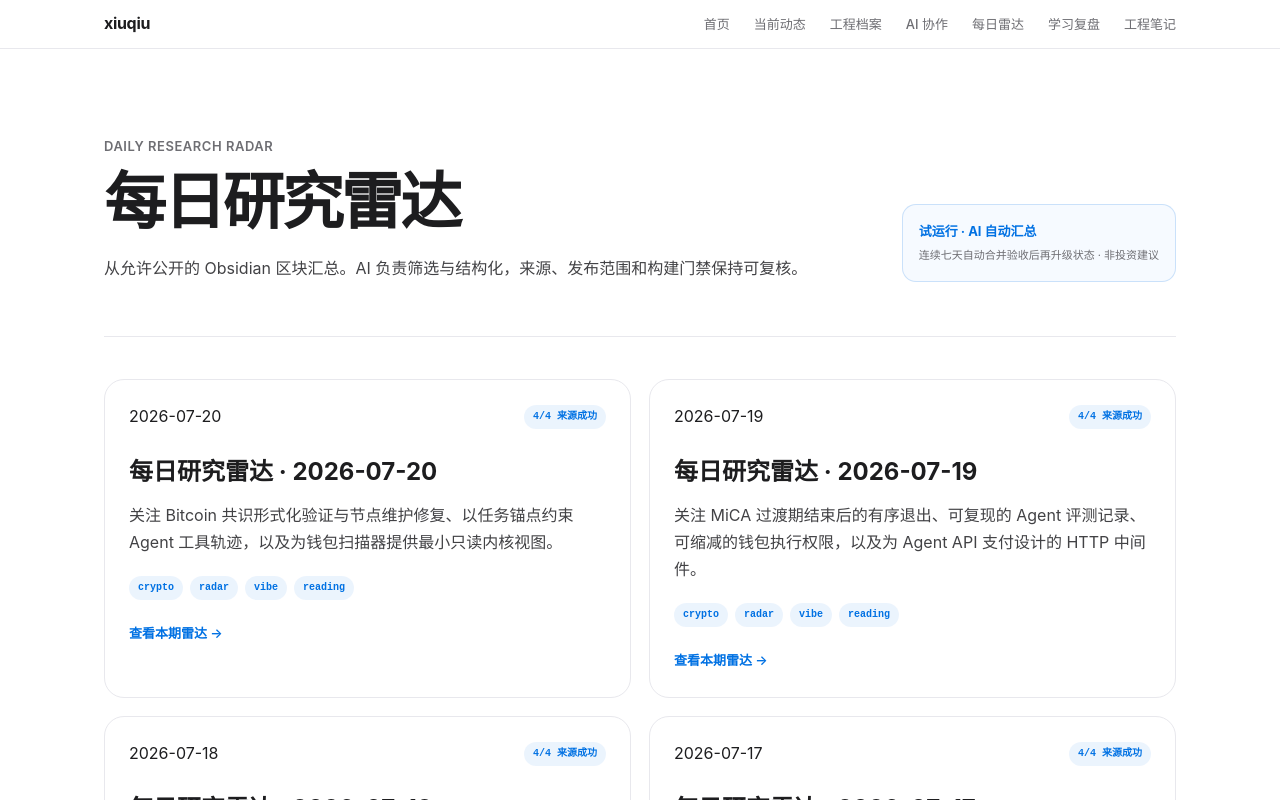
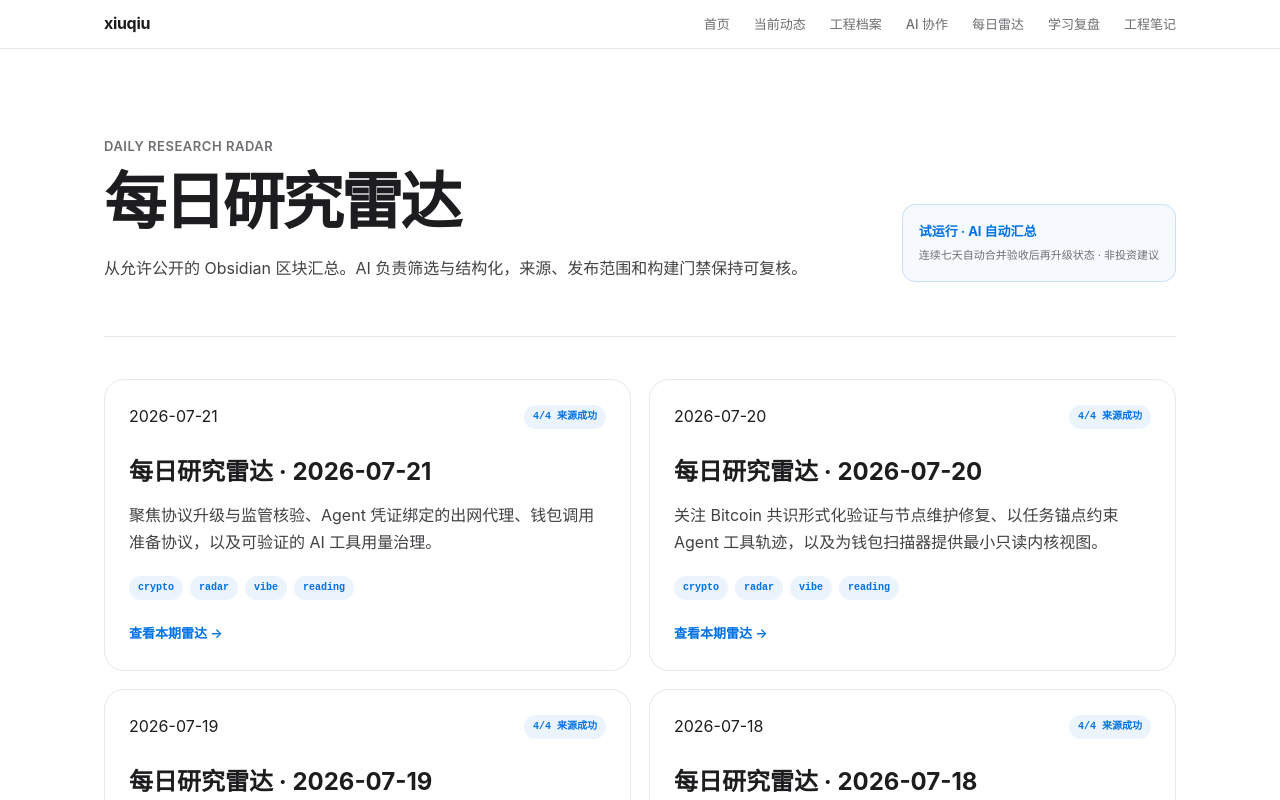
Before and after one commit to qianqiu0404/xiuqiu-site, a Vue app: page /radar in a window 1280 px wide. Shown: the top 800 px of the page. Built offline with nearby package versions, Linux system fonts and the light colour scheme; the HTML template or start-up script is replaced by a standard one.

Commit message:
chore: daily radar 2026-07-21 (#18)

```diff
--- a/src/data/generatedRadars.ts
+++ b/src/data/generatedRadars.ts
@@ -5,6 +5,77 @@ export interface RadarItem { title: string; summary: string; sourceUrl?: string
 export interface DailyRadar { date: string; slug: string; title: string; summary: string; reviewStatus: 'automated'; generatedAt: string; sourceSections: string[]; missingSections: string[]; marketSignals: RadarItem[]; aiTip?: RadarItem; web3Design?: RadarItem; vibeProject?: RadarItem; readingPick?: RadarItem; sourceUrls: string[]; relatedProjectSlugs: string[] }
 
 export const dailyRadars: DailyRadar[] = [
+  {
+    "date": "2026-07-21",
+    "slug": "2026-07-21",
+    "title": "每日研究雷达 · 2026-07-21",
+    "summary": "聚焦协议升级与监管核验、Agent 凭证绑定的出网代理、钱包调用准备协议，以及可验证的 AI 工具用量治理。",
+    "reviewStatus": "automated",
+    "generatedAt": "2026-07-21T07:03:40+08:00",
+    "sourceSections": [
+      "crypto",
+      "radar",
+      "vibe",
+      "reading"
+    ],
+    "missingSections": [],
+    "marketSignals": [
+      {
+        "title": "NEAR 协议版本 86 进入升级投票窗口",
+        "summary": "NEAR Core 2.13.1 要求希望继续参与共识的节点在投票窗口前升级，并给出投票成功后的预计激活安排；这不代表协议版本 86 已在主网完成激活，仍需以链上状态和官方后续通告为准。",
+        "sourceUrl": "https://github.com/near/nearcore/releases/tag/2.13.1"
+      },
+      {
+        "title": "Sui devnet 为有网络认证结果的分叉增加自动恢复",
+        "summary": "Sui devnet v1.76.0 允许验证者在重启并部署新二进制后，对已有网络认证规范结果的 checkpoint 或交易分叉自动恢复；没有认证结果或错误仍存在于当前二进制时，节点仍会停机等待处理，且该能力不能据此视为已部署到主网。",
+        "sourceUrl": "https://github.com/MystenLabs/sui/releases/tag/devnet-v1.76.0"
+      },
+      {
+        "title": "MiCA 过渡期结束后中央登记成为公开核验入口",
+        "summary": "ESMA 按周汇总白皮书、ART 与 EMT 发行人、获授权 CASP 和不合规实体，为欧盟加密资产服务商状态提供统一公开入口；登记存在报送时间差，白皮书入册也不等于获得监管批准。",
+        "sourceUrl": "https://www.esma.europa.eu/esmas-activities/digital-finance-and-innovation/markets-crypto-assets-regulation-mica"
+      }
+    ],
+    "aiTip": {
+      "title": "把 Agent 出网白名单改造成凭证绑定的能力代理",
+      "summary": "长期凭证不进入 Agent 沙箱，只下发单次运行、最小权限且可撤销的会话令牌；代理同时校验域名、方法、路径、令牌来源与账户，并默认拒绝未声明能力。这项环境层收口仍需配合文件系统隔离、工具最小权限和注入检测。",
+      "sourceUrl": "https://www.anthropic.com/engineering/how-we-contain-claude"
+    },
+    "web3Design": {
+      "title": "用 prepare → sign → submit 隔离账户编码与签名执行",
+      "summary": "ERC-7836 草案让钱包先把调用转换为带上下文、链与版本信息的待签摘要，再接收签名执行。wallet-api 可提供短时幂等的 prepare/submit 接口，wallet-service 负责链相关编码、策略校验与提交前重算，wallet-sign 只处理域分离摘要和归一化策略元数据；草案字段与 EVM 语义不能直接套用到其他链。",
+      "sourceUrl": "https://eips.ethereum.org/EIPS/eip-7836"
+    },
+    "vibeProject": {
+      "title": "OpenUsage · 多种 AI 编码工具的本地用量仪表盘",
+      "summary": "OpenUsage 用 Go 汇总 Claude Code、Codex、Cursor、Copilot、Gemini CLI 与 OpenRouter 等工具的配额、费用和重置时间，并支持 TUI、无头报告与本地历史。项目可在固定版本构建运行，但会接触本地日志、数据库和凭证环境，且测试存在环境隔离不足，不能把可启动等同于全面可靠。",
+      "sourceUrl": "https://github.com/janekbaraniewski/openusage"
+    },
+    "readingPick": {
+      "title": "AI Mania Is Eviscerating Global Decision-Making",
+      "summary": "文章从组织激励与反馈回路审视 AI 项目，提醒团队不要把 token、调用量或许可证数误当业务成果，并建议用基线、停止条件和无惩罚坏消息通道恢复真实反馈。行动问题：你熟悉的一个 AI 项目，哪项结果指标最不容易被工具使用量替代？",
+      "sourceUrl": "https://ludic.mataroa.blog/blog/ai-mania-is-eviscerating-global-decision-making/"
+    },
+    "sourceUrls": [
+      "https://github.com/near/nearcore/releases/tag/2.13.1",
+      "https://github.com/MystenLabs/sui/releases/tag/devnet-v1.76.0",
+      "https://www.esma.europa.eu/esmas-activities/digital-finance-and-innovation/markets-crypto-assets-regulation-mica",
+      "https://www.anthropic.com/engineering/how-we-contain-claude",
+      "https://eips.ethereum.org/EIPS/eip-7836",
+      "https://github.com/janekbaraniewski/openusage",
+      "https://github.com/janekbaraniewski/openusage/releases/tag/v0.24.0",
+      "https://api.github.com/repos/janekbaraniewski/openusage/releases?per_page=100",
+      "https://github.com/janekbaraniewski/openusage/issues/216",
+      "https://github.com/janekbaraniewski/openusage/issues/268",
+      "https://github.com/janekbaraniewski/openusage/blob/v0.24.0/internal/providers/hermes/hermes_test.go",
+      "https://ludic.mataroa.blog/blog/ai-mania-is-eviscerating-global-decision-making/"
+    ],
+    "relatedProjectSlugs": [
+      "wallet-core",
+      "exchange-wallet-system",
+      "web3-wallet-engineer-lab"
+    ]
+  },
   {
     "date": "2026-07-20",
     "slug": "2026-07-20",
```
Also changed, not shown: content/radar/2026-07-21.md (added, +53 -0 lines), 1 other file (tests, documents, lock files or other folders).
